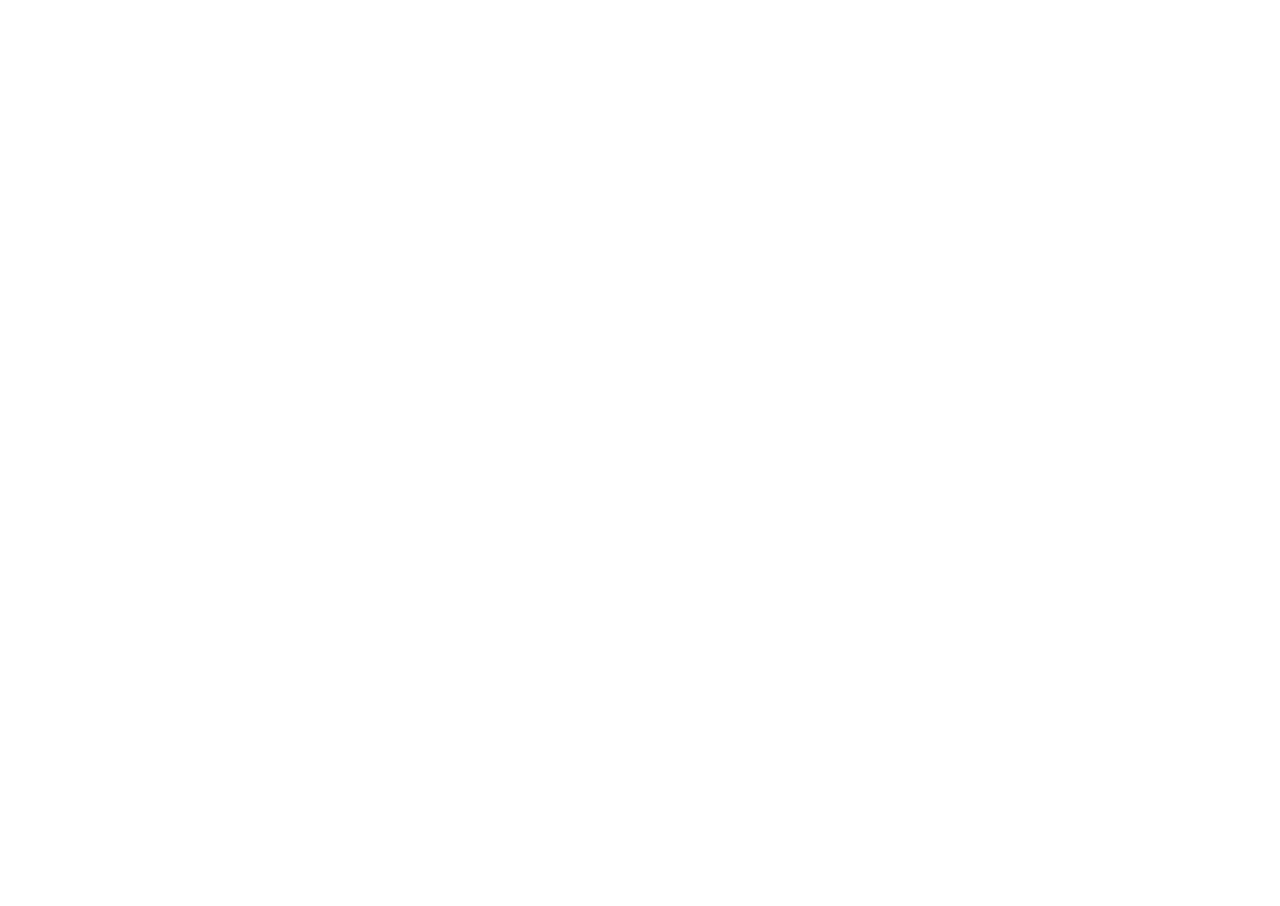
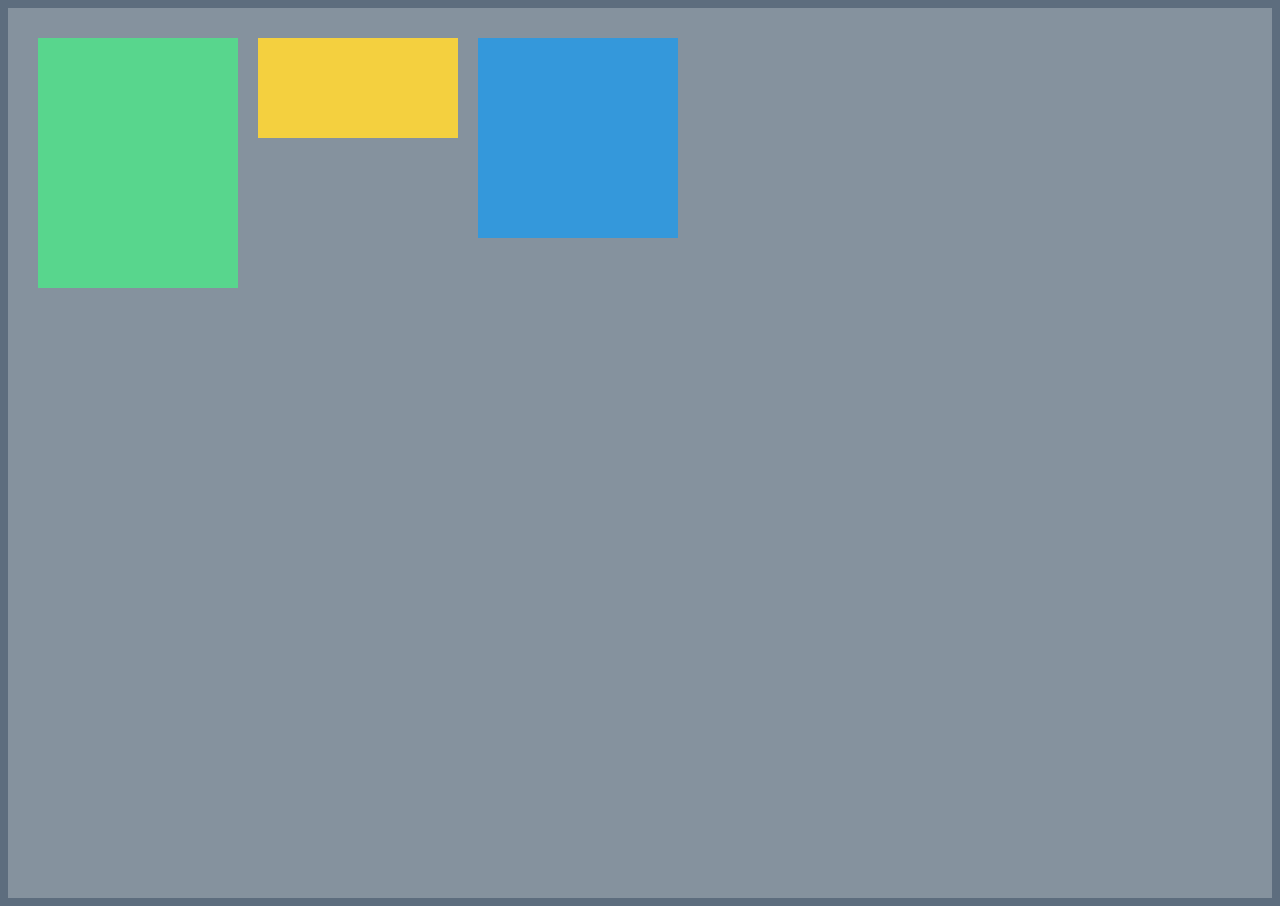
Before and after one commit to BartBi/CSS-FLEXBOX, a plain HTML site: page index.html in a window 1280 px wide. Before the commit the page ends 800 px from the top, so only its background shows below. Drawn offline with Linux system fonts and the light colour scheme.

Commit message:
css flexbox

```diff
--- a/index.html
+++ b/index.html
@@ -4,7 +4,7 @@
     <meta charset="UTF-8">
     <meta name="viewport" content="width=device-width, initial-scale=1.0">
     <title>Document</title>
-    <link rel="stylesheet" src="styles.css">
+    <link rel="stylesheet" href="styles.css">
 </head>
 <body>
     <div class="container">
--- a/styles.css
+++ b/styles.css
@@ -4,8 +4,12 @@ body{
 
 .container{
     background: #85929E;
-    padding: 20px;
+    padding: 20px 20px;
     height: 850px;
+    display: flex;
+    flex-wrap: wrap;
+    align-content: flex-start;
+    align-items: flex-start;
 }
 
 .container div{
@@ -15,15 +19,19 @@ body{
 
 .zolty{
     background: #f4d03f;
-    min-height: 100px;
+    height: 100px;
 }
 
 .zielony{
     background: #58d68d;
-    min-height:250px;
+    height:250px;
+
+
 }
 
 .niebieski{
     background: #3498DB;
-    min-height: 300px;
+    height: 200px;
+
+
 }
```
